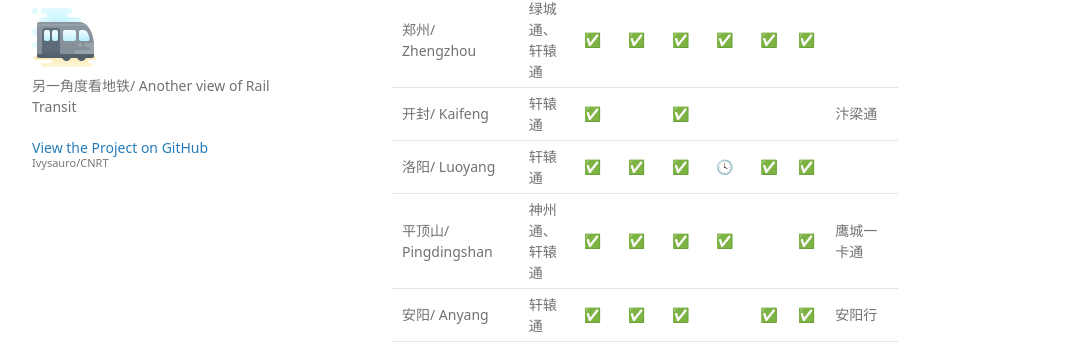
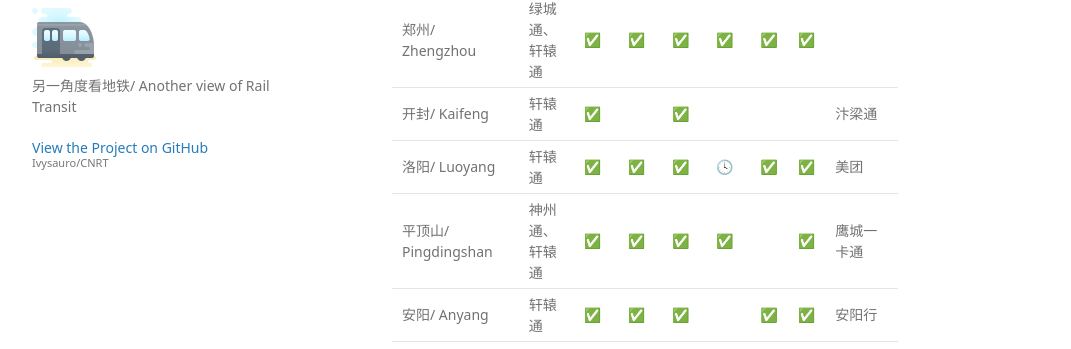
Before and after one commit to Ivysauro/CNRT, a Jekyll site: the page built from data/Bus Pay.md, in a window 1280 px wide and 900 px high, scrolled down 14709 px. Shown: the part 103-452 px from the top of the window, without its empty margins (178-1249 px from the left). Built offline with Jekyll 4.4.1, drawn with Linux system fonts in a browser that asks for light colours; some web fonts are replaced; our own code applies the rules of GitHub Pages for plain Markdown files; a script that is not in the unit is left out.

Commit message:
🍊更新洛阳数据

```diff
--- a/data/Bus Pay.md
+++ b/data/Bus Pay.md
@@ -240,7 +240,7 @@
 | :- | :- | :-: | :-: | :-: | :-: | :-: | :-: | :- |
 | 郑州/ Zhengzhou | 绿城通、轩辕通 | ✅ | ✅ | ✅ | ✅ | ✅ | ✅ | |
 | 开封/ Kaifeng | 轩辕通 | ✅ | | ✅ | | | | 汴梁通 |
-| 洛阳/ Luoyang | 轩辕通 | ✅ | ✅ | ✅ | 🕓 | ✅ | ✅ |
+| 洛阳/ Luoyang | 轩辕通 | ✅ | ✅ | ✅ | 🕓 | ✅ | ✅ | 美团 |
 | 平顶山/ Pingdingshan | 神州通、轩辕通 | ✅ | ✅ | ✅ | ✅ | | ✅ | 鹰城一卡通 |
 | 安阳/ Anyang | 轩辕通 | ✅ | ✅ | ✅ | | ✅ | ✅ | 安阳行 |
 | 鹤壁/ Hebi | 轩辕通 | ✅ | ✅ | ✅ | | | ✅ | 鹤壁行 |
```
